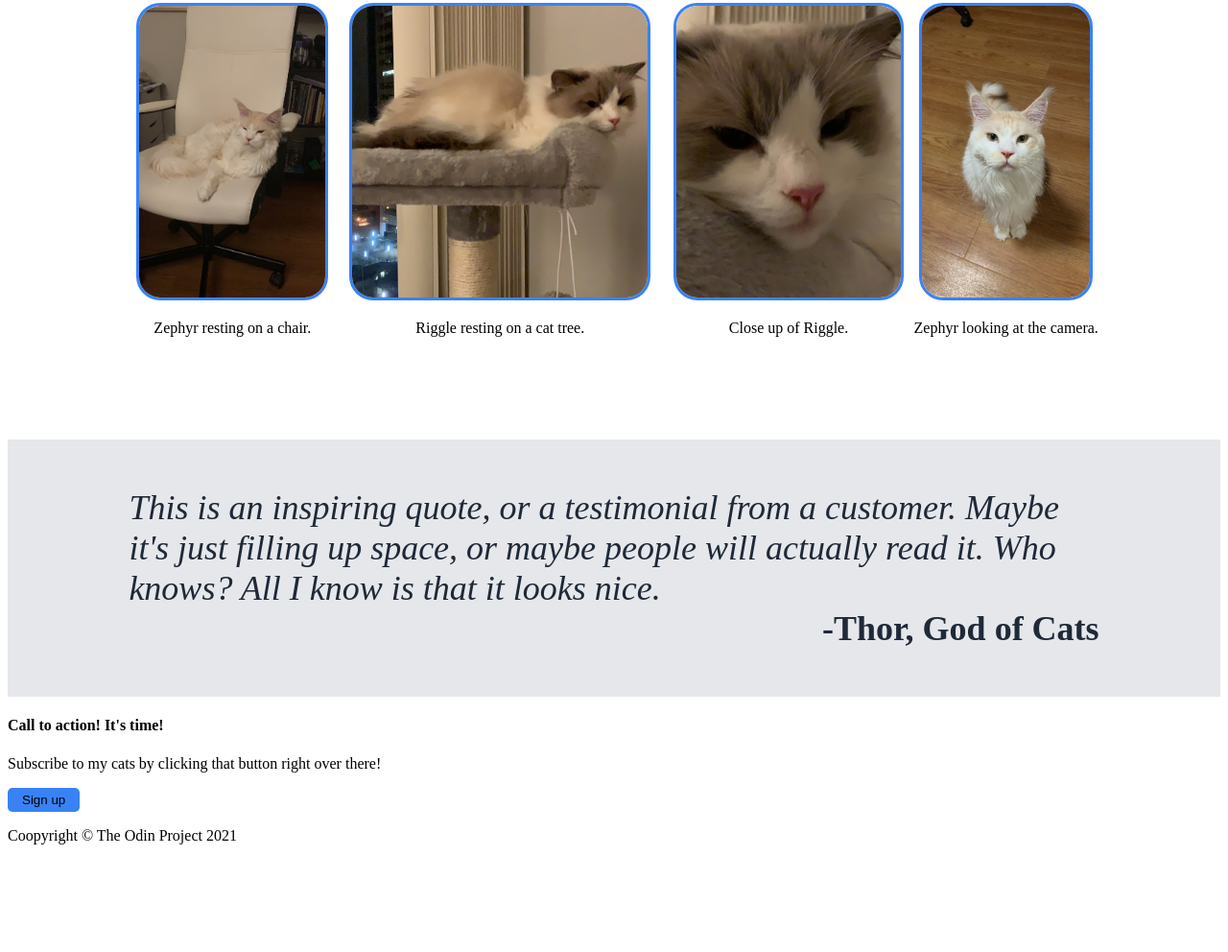
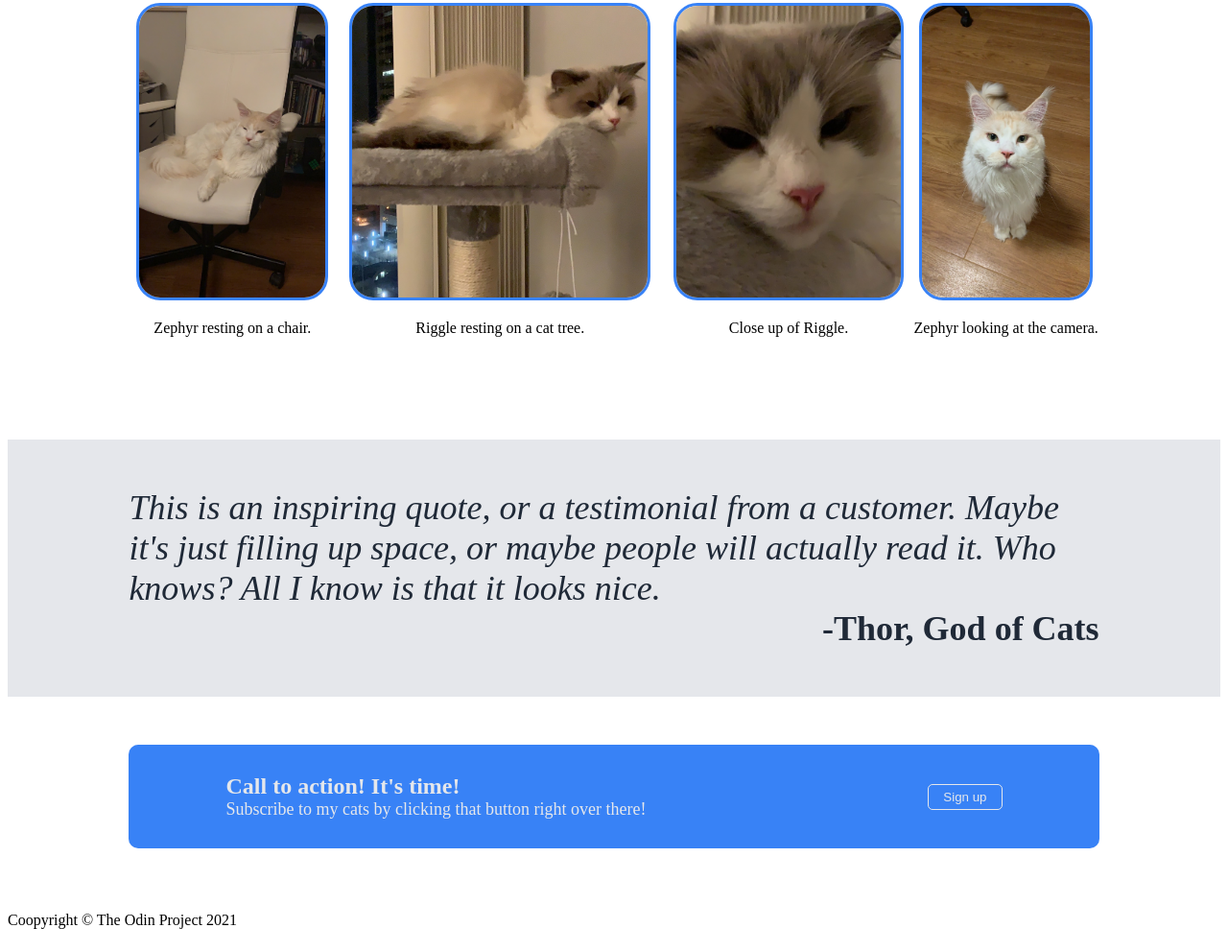
Before and after one commit to jiafang1/Landing-page, a plain HTML site: page index.html in a window 1280 px wide. Shown: the part 494-1486 px from the top of the page at 96% size. Before the commit the page ends 1398 px from the top, so only its background shows below. Drawn offline with Linux system fonts and the light colour scheme.

Commit message:
css for content4 complete

```diff
--- a/style.css
+++ b/style.css
@@ -146,6 +146,45 @@ Which is why the above section is commented out. */
 
 
 
+
+/* css for content4 starts here */
+/* the only flexbox here is the blue box named content4-box.
+It is split into left with all the text and right with just the button. */
+.content4{
+    padding: 50px 10%;
+}
+
+.content4-box{
+    background-color: #3882F6;
+    display: flex;
+    justify-content: space-between;
+    align-items: center;
+    padding: 30px 10%;
+    border-radius: 10px;
+    color: #E5E7EB;
+}
+
+.content4-box-left h4{
+    margin: 0;
+    font-weight: bold;
+    font-size: 24px;
+}
+
+.content4-box-left p{
+    margin: 0;
+    font-size: 18px;
+}
+
+.content4-box button{
+    border: #E5E7EB;
+    border-width: 1px;
+    border-style: solid;
+    color: #E5E7EB;
+}
+
+
+
+
 /* general css selectors */
 img{
     min-width: 0;
```
Also changed, not shown: index.html (+5 -1 lines).
